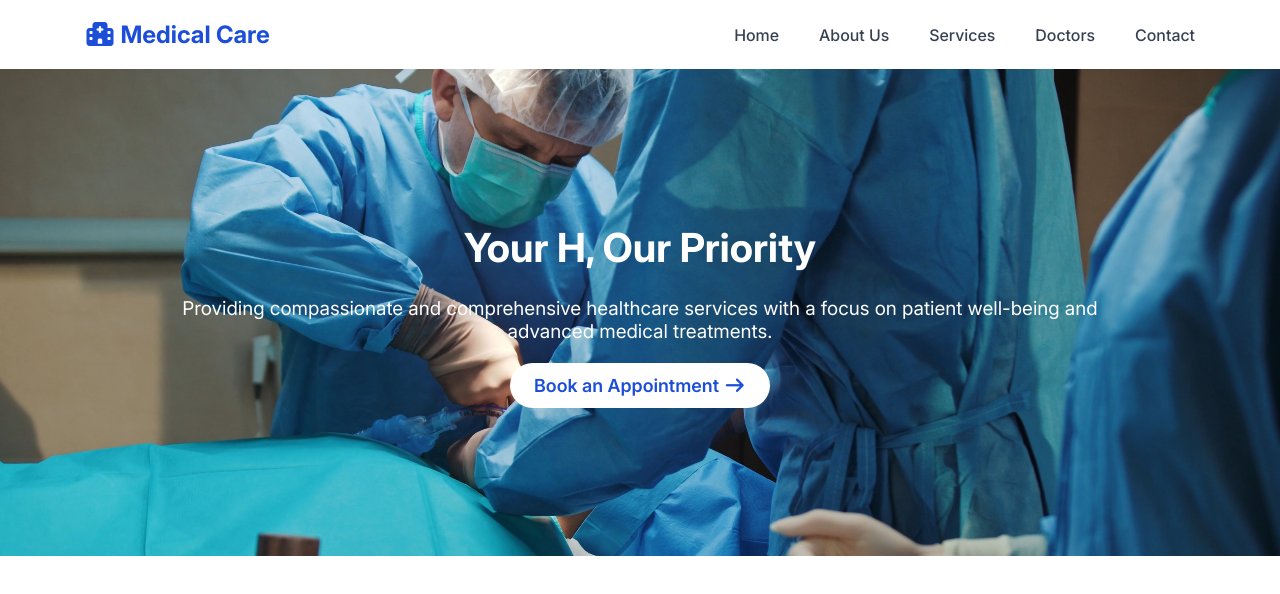
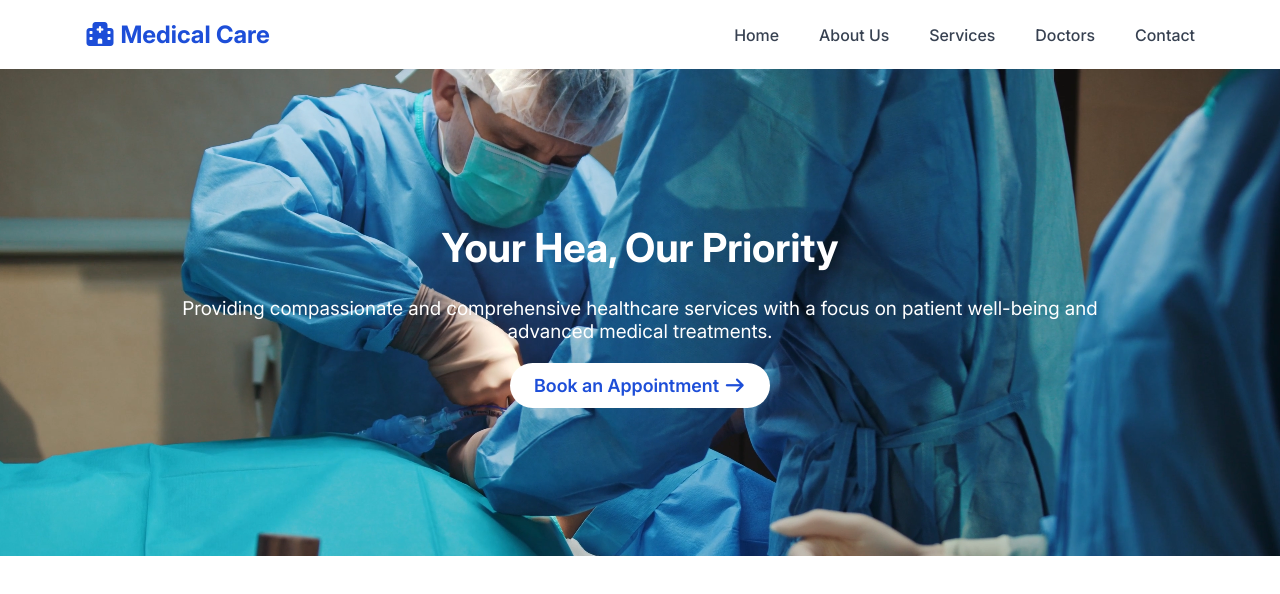
Before and after one commit to mohamedu-diarra/Medical-Care, a plain HTML site: page Medical-Care/index.html in a window 1280 px wide. Drawn offline with Linux system fonts and the light colour scheme.

Commit message:
wax ka bedel labaad

```diff
--- a/Medical-Care/index.html
+++ b/Medical-Care/index.html
@@ -31,7 +31,7 @@
         <div class="container">
             <div class="hero_sec">
                 <div class="heading">
-                    <h2>Your H, Our Priority</h2>
+                    <h2>Your Hea, Our Priority</h2>
                 </div>
                 <p class="hero">Providing compassionate and comprehensive healthcare services with a focus on patient well-being and advanced medical treatments.</p>
                 <div class="btn_hero">
```
